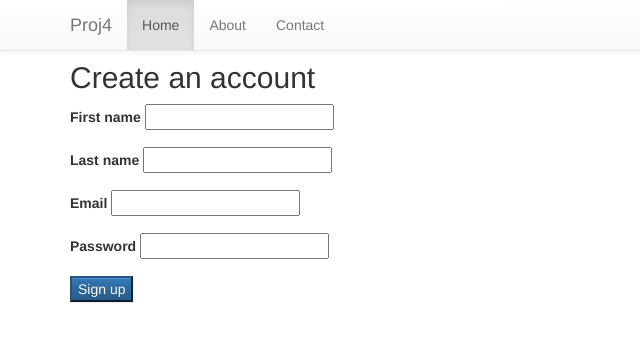
After one commit to Dasmemes/proj4, a Flask app: page /signup in a window 1280 px wide. The commit adds this page. Shown: the top 342 px of the page, without its empty margins (0-640 px from the left). Run offline with Flask 2, Linux system fonts and the light colour scheme; some libraries are stand-ins or nearby versions.

Commit message:
Postgres and Signup form implementation

```diff
--- /dev/null
+++ b/forms.py
@@ -0,0 +1,9 @@
+from flask_wtf import Form
+from wtforms import StringField,PasswordField,SubmitField
+
+class SignupForm(Form):
+    first_name = StringField("First name")
+    last_name = StringField("Last name")
+    email = StringField("Email")
+    password = PasswordField("Password")
+    submit = SubmitField("Sign up")
--- a/routes.py
+++ b/routes.py
@@ -1,14 +1,32 @@
-from flask import Flask,render_template
+from flask import Flask,render_template,request
+from models import db
+from forms import SignupForm
 
-app=Flask(__name__)
+app = Flask(__name__)
+
+app.config["SQLALCHEMY_DATABASE_URI"]="postgresql://localhost/proj4"
+db.init_app(app)
+
+app.secret_key = "PzWL1Mrnthy86XhoM60edzcTw99njSeFGaG3KNaDyUCzcxrwqwjQlhFjtHVbEC04"
+
 
 @app.route("/")
 def index():
     return render_template("index.html")
 
+
 @app.route("/about")
 def about():
     return render_template("about.html")
 
-if __name__=="__main__":
+
+@app.route("/signup", methods=["GET", "POST"])
+def signup():
+    form = SignupForm()
+    if request.method == "POST":
+        return "Success!"
+    elif request.method == "GET":
+        return render_template("signup.html", form=form)
+
+if __name__ == "__main__":
     app.run(debug=True)
--- a/templates/index.html
+++ b/templates/index.html
@@ -6,7 +6,7 @@
         <div class="col-sm-12">
             <h2>Home</h2>
             <p>Text Text Text Text Text Text Text Text Text Text Text Text Text Text Text Text Text Text Text Text Text Text Text Text Text Text Text</p>
-            <p><a href="#" target="_blank" class="btn btn-success">Button</a></p>
+            <p><a href="/signup" class="btn btn-success">Signup</a></p>
         </div>
     </div>
     <hr>
--- /dev/null
+++ b/templates/signup.html
@@ -0,0 +1,31 @@
+{% extends "layout.html" %}
+
+{% block content %}
+<div class ="container">
+    <div class="row">
+        <div class="col-sm-12">
+            <h2>Create an account</h2>
+            <form method="POST" action="/signup">
+                {{ form.hidden_tag() }}
+                <div class="form-group">
+                    {{form.first_name.label }}
+                    {{form.first_name }}
+                </div>
+                <div class="form-group">
+                    {{form.last_name.label }}
+                    {{form.last_name }}
+                </div>
+                <div class="form-group">
+                    {{form.email.label }}
+                    {{form.email }}
+                </div>
+                <div class="form-group">
+                    {{form.password.label }}
+                    {{form.password }}
+                </div>
+                {{ form.submit(class="btn-primary") }}
+            </form>
+        </div>
+    </div>
+</div>
+{% endblock %}
```
Also changed, not shown: models.py (added, +24 -0 lines).
